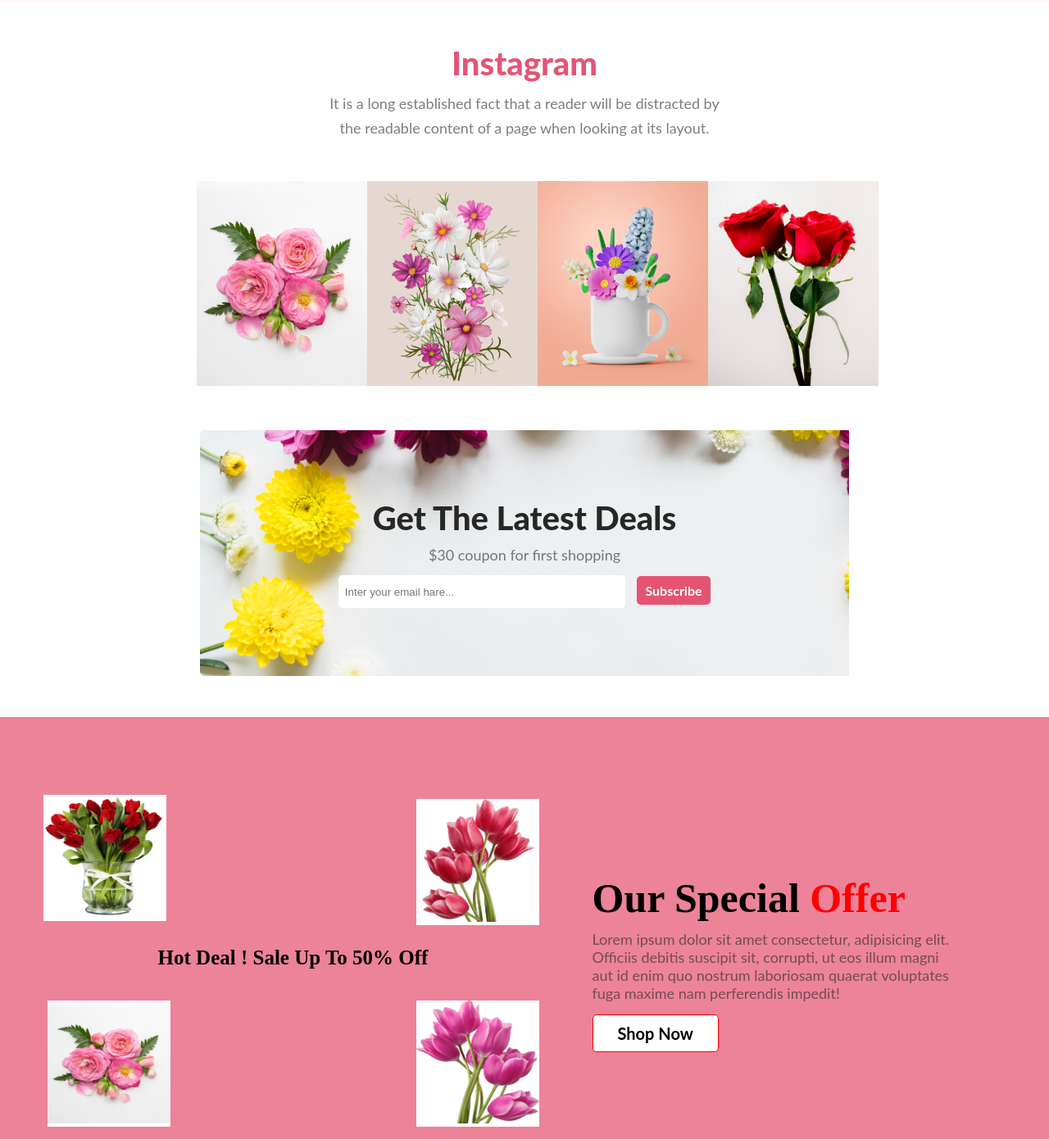
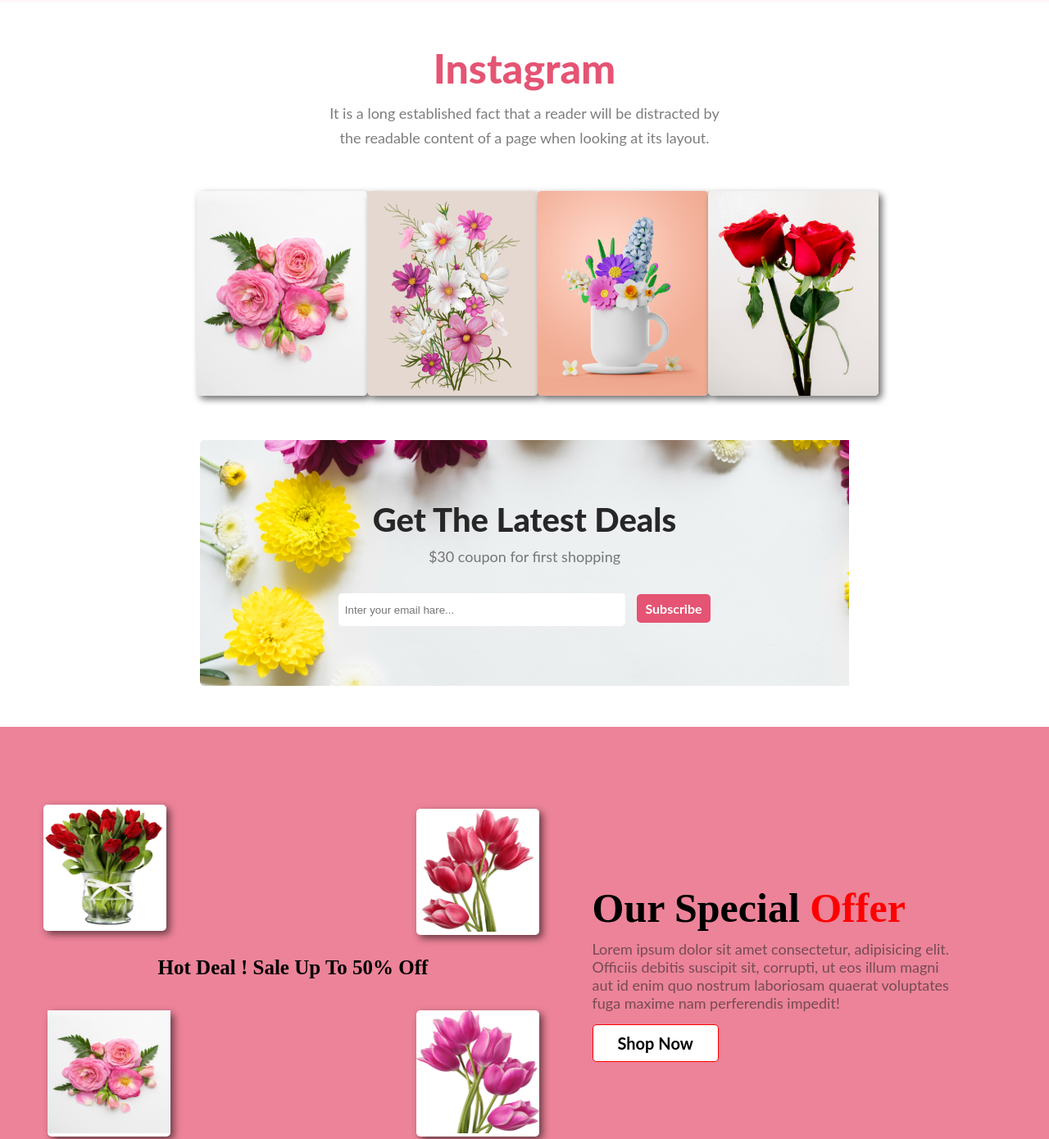
Before and after one commit to Sunny-Sharif/My-online-flower-shop, a plain HTML site: page index.html in a window 1280 px wide. Shown: the part 2117-3507 px from the top of the page at 82% size. Drawn offline with Linux system fonts and the light colour scheme.

Commit message:
project update some design change ontime

```diff
--- a/index.css
+++ b/index.css
@@ -214,7 +214,7 @@
 .tnstagram-titel {
     color: #E55473;
     font-family: Lato;
-    font-size: 40px;
+    font-size: 50px;
     font-weight: 800;
     margin-bottom: 10px;
 }
@@ -243,6 +243,8 @@
 .flower-box-image-position {
     width: 208px;
     height: 250px;
+    box-shadow: 4px 4px 8px rgba(0, 0, 0, 0.582);
+    border-radius: 5px;
 }
 
 
@@ -277,6 +279,7 @@
     font-size: 18px;
     font-weight: 400;
     margin-top: 10px;
+    margin-bottom: 20px;
 }
 
 .email {
@@ -336,6 +339,8 @@
     position: absolute;
     top: -55px;
     left: -55px;
+    box-shadow: 4px 4px 10px rgba(0, 0, 0, 0.568);
+    border-radius: 5px;
 }
 
 .flower-style-box-2 {
@@ -343,6 +348,8 @@
     position: absolute;
     right: -50px;
     top: -50px;
+    box-shadow: 4px 4px 10px rgba(0, 0, 0, 0.568);
+    border-radius: 5px;
 }
 
 .flower-style-box-3 {
@@ -350,6 +357,8 @@
     position: absolute;
     bottom: -50px;
     left: -50px;
+    box-shadow: 4px 4px 10px rgba(0, 0, 0, 0.568);
+    border-radius: 5px;
 }
 
 .flower-style-box-4 {
@@ -357,6 +366,8 @@
     position: absolute;
     bottom: -50px;
     right: -50px;
+    box-shadow: 4px 4px 10px rgba(0, 0, 0, 0.568);
+    border-radius: 5px;
 }
 
 .sspeical-image-style {
```
